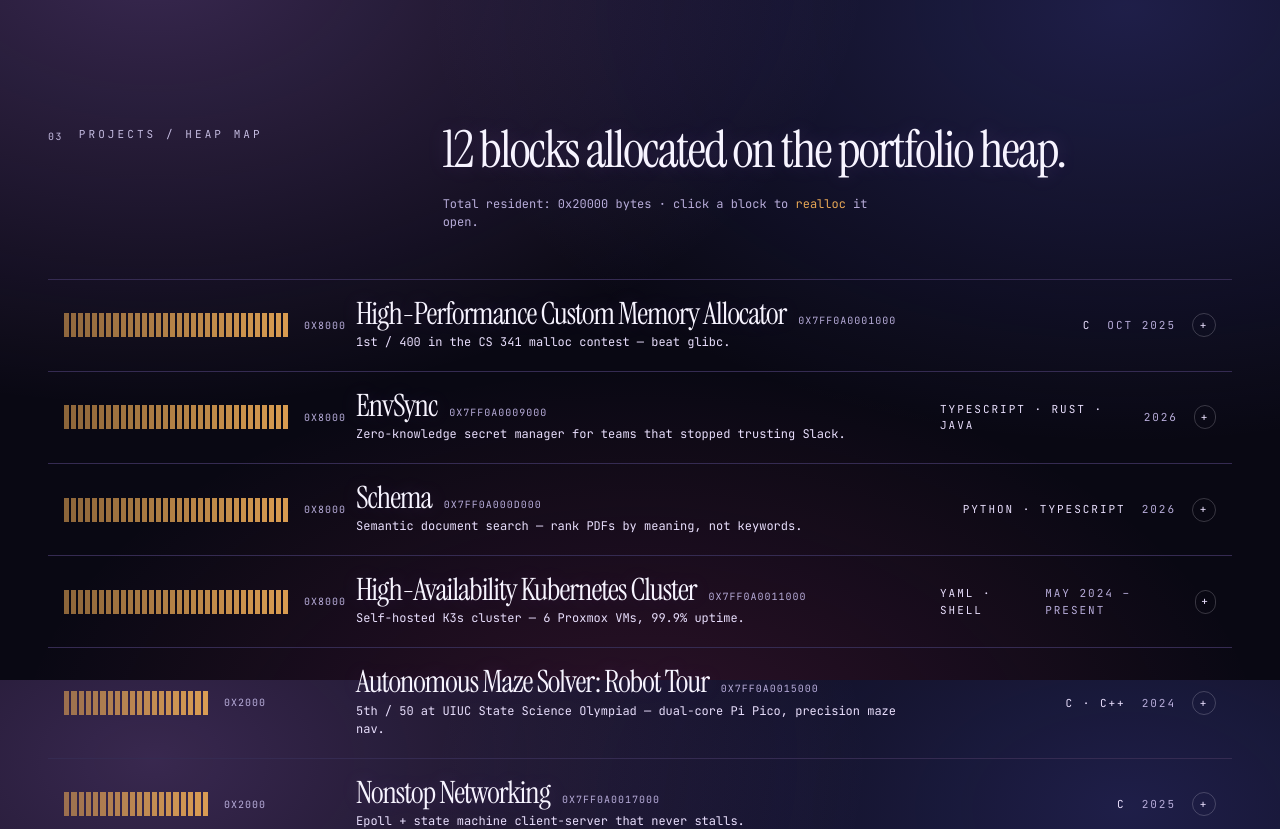
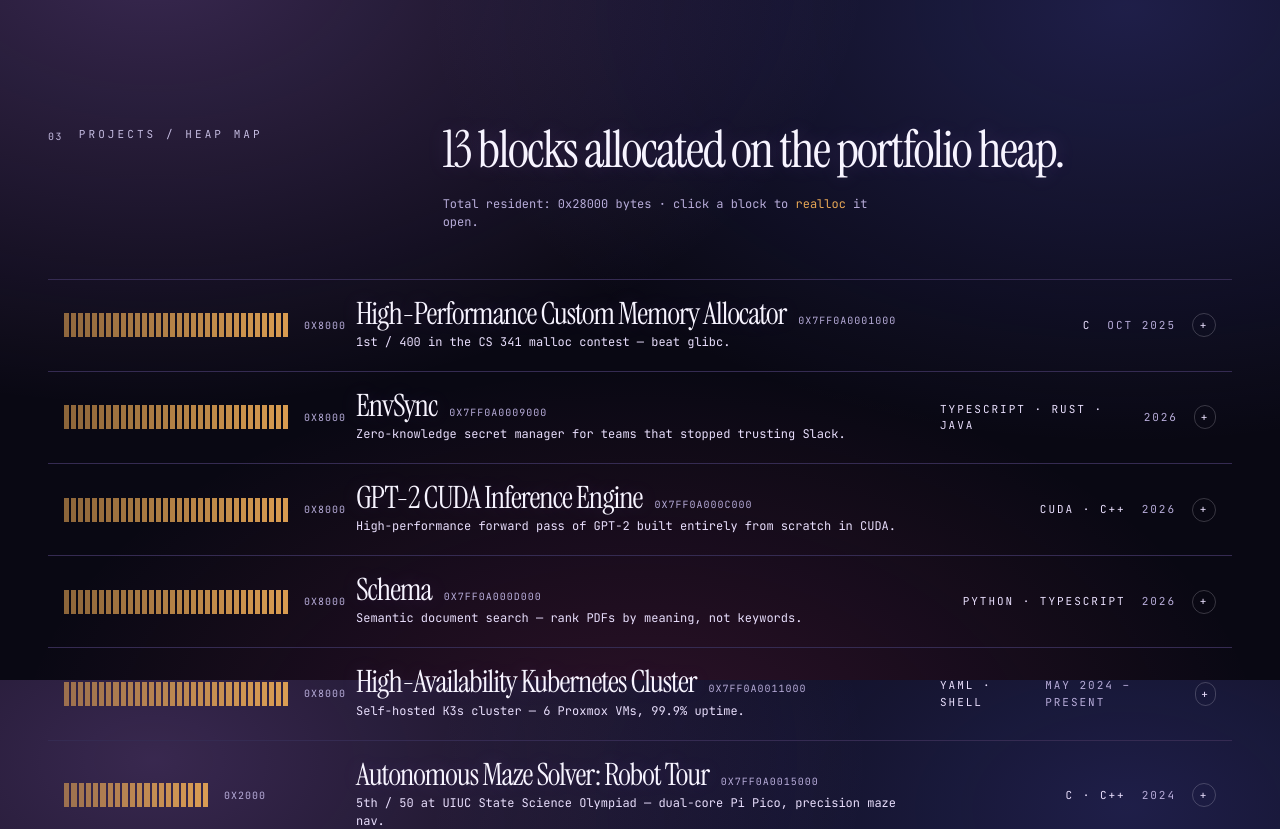
Before and after one commit to geneticglitch1/personal-portfolio, a Next.js app: page / in a window 1280 px wide. Shown: the part 2520-3349 px from the top of the page. Built offline with nearby package versions, Linux system fonts and the light colour scheme.

Commit message:
added gpt2 project

```diff
--- a/app/layout.tsx
+++ b/app/layout.tsx
@@ -23,9 +23,9 @@ const serif = Instrument_Serif({
 });
 
 export const metadata: Metadata = {
-  title: `${profile.name} — Systems Engineer`,
+  title: `${profile.name} Portfolio`,
   description: profile.summary,
-  metadataBase: new URL("https://aryan.dev"),
+  metadataBase: new URL("https://aryan-singh.dev"),
   openGraph: {
     title: `${profile.name} — Systems Engineer`,
     description: profile.tagline,
--- a/content/projects.ts
+++ b/content/projects.ts
@@ -75,6 +75,34 @@ export const projects: Project[] = [
       "Jenkins",
     ],
     links: { github: "https://github.com/geneticglitch1/EnvSync" },
+  },
+  {
+    slug: "gpt-2-cuda",
+    name: "GPT-2 CUDA Inference Engine",
+    year: "2026",
+    lang: ["CUDA", "C++"],
+    size: "L",
+    addr: "0x7ff0a000c000",
+    bytes: "0x8000",
+    category: "ai",
+    tagline: "High-performance forward pass of GPT-2 built entirely from scratch in CUDA.",
+    description:
+      "Engineered a highly optimized, complete forward pass (inference) of OpenAI's GPT-2 model using raw C++ CUDA. Specifically built custom GPU kernels for all transformer layers to maximize NVIDIA Streaming Multiprocessor occupancy and minimize global memory latency.",
+    highlights: [
+      "Built custom GPU kernels for the Encoder, LayerNorm, Multi-Head Self-Attention (with causal masking), Feed-Forward Networks, and GeLU activations from scratch without utilizing high-level PyTorch abstractions.",
+      "Engineered deep performance tuning including joint shared memory and register tiling for MatMul, tensor-core TF32 utilization, cuBLAS integration, and highly parallelized warp-level reductions.",
+      "Implemented cutting-edge architectural optimizations including a custom FlashAttention mechanism for IO-aware tiling, autoregressive KV-Caching for O(1) text generation, and CUTLASS device GEMM templates with fused epilogues to maximize memory bandwidth.",
+      "Thoroughly profiled and optimized memory access patterns (coalescing, data swizzling) using Nsight Systems and Nsight Compute, achieving massive speedups over reference CPU baselines."
+    ],
+    stack: [
+      "CUDA",
+      "C++",
+      "Nsight Systems",
+      "Nsight Compute",
+      "CUTLASS",
+      "NVIDIA A40"
+    ],
+    links: { note: "ECE 408 — private per UIUC honor code" },
   },
   {
     slug: "schema",
```
